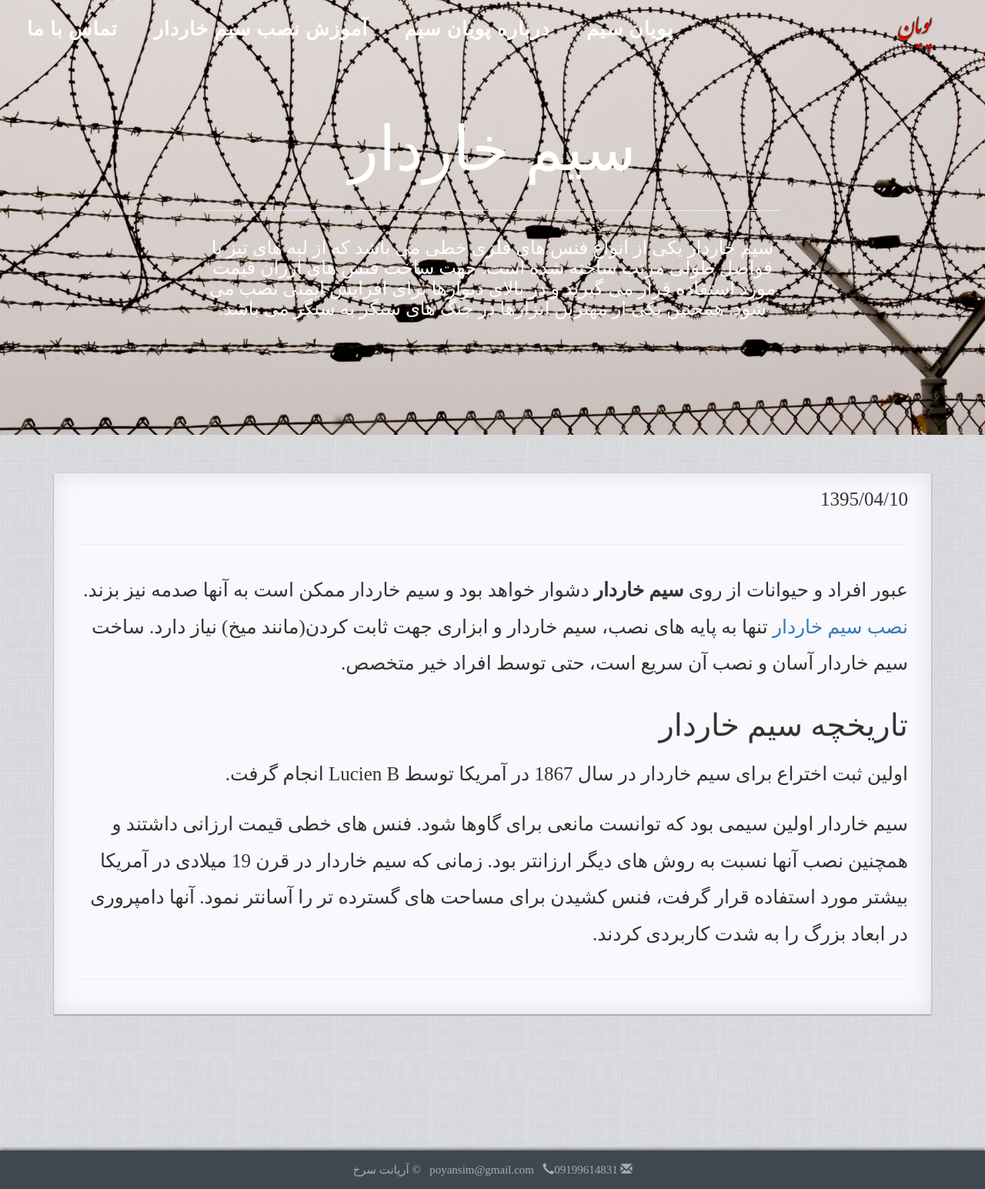
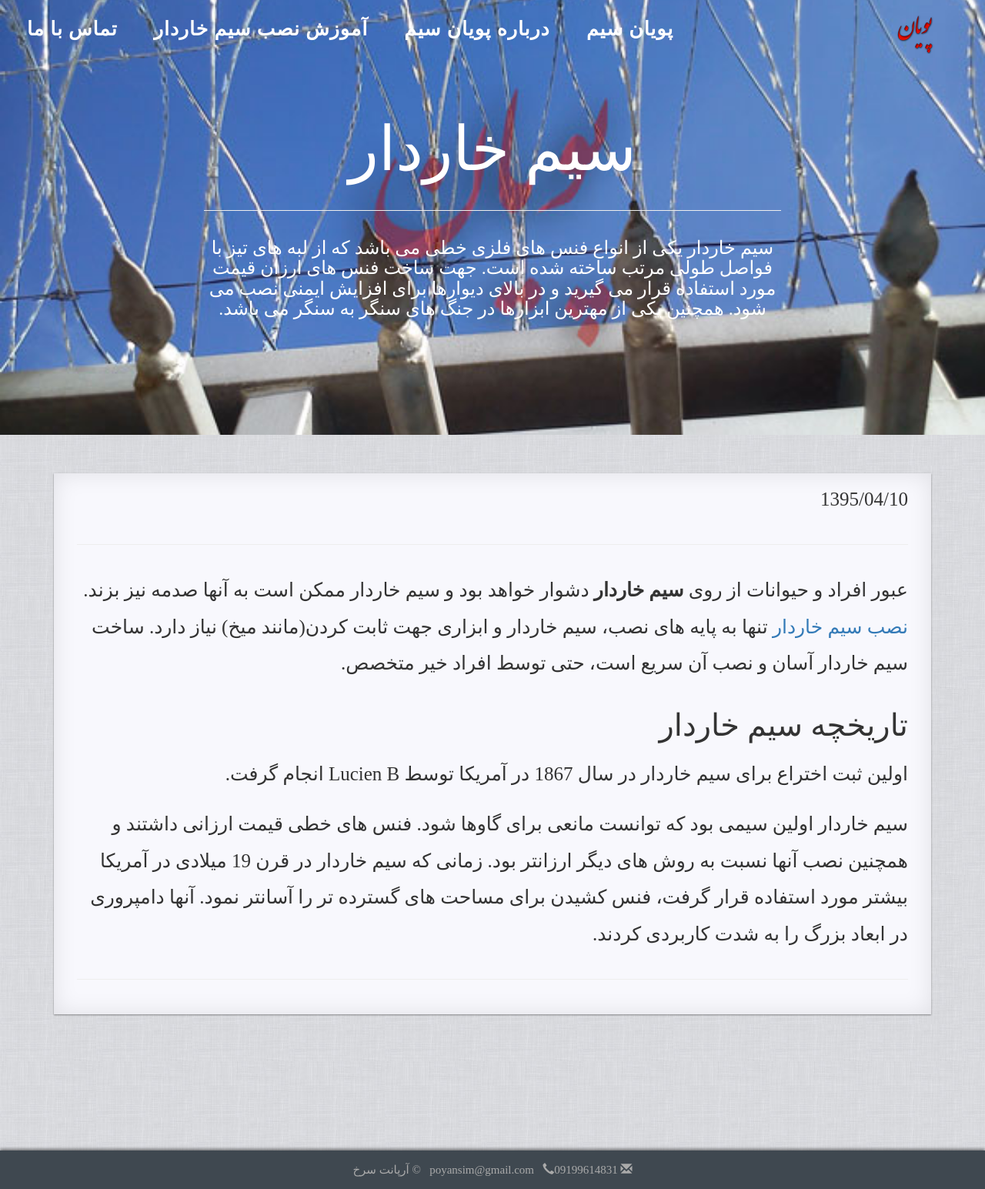
Before and after one commit to mehrdadwebsite/poyansim, a Jekyll site: the page built from _posts/sim/2016-06-30-Barbed-wire.md, in a window 1280 px wide. Shown: the whole page at 77% size. Built offline with Jekyll 4.4.1, drawn with Linux system fonts in a browser that asks for light colours; comment, search, counter and statistics services are not loaded; a style sheet for code colours, icons or effects is not loaded.

Commit message:
تغییر تصویر زمینه

```diff
--- a/_posts/sim/2016-06-30-Barbed-wire.md
+++ b/_posts/sim/2016-06-30-Barbed-wire.md
@@ -5,7 +5,7 @@ date:   2016-06-30
 pdate:	1395/04/10
 comments: false
 category: انواع
-img: "/static/img/Curved.jpg"
+img: "/static/img/sample-work-2/Works-installed-barbed-wire-ring.jpg"
 imgTitle : "سیم خاردار"
 imgDescription : "سیم خاردار یکی از انواع فنس های فلزی خطی می باشد که از لبه های تیز با فواصل طولی مرتب ساخته شده است. جهت ساخت فنس های ارزان قیمت مورد استفاده قرار می گیرید و در بالای دیوارها برای افزایش ایمنی نصب می شود. همچنین یکی از مهترین ابزارها در جنگ های سنگر به سنگر می باشد."
 description: سیم خاردار یکی از انواع فنس های فلزی خطی می باشد که از لبه های تیز با فواصل طولی مرتب ساخته شده است. جهت ساخت فنس های ارزان قیمت مورد استفاده قرار می گیرید
```
